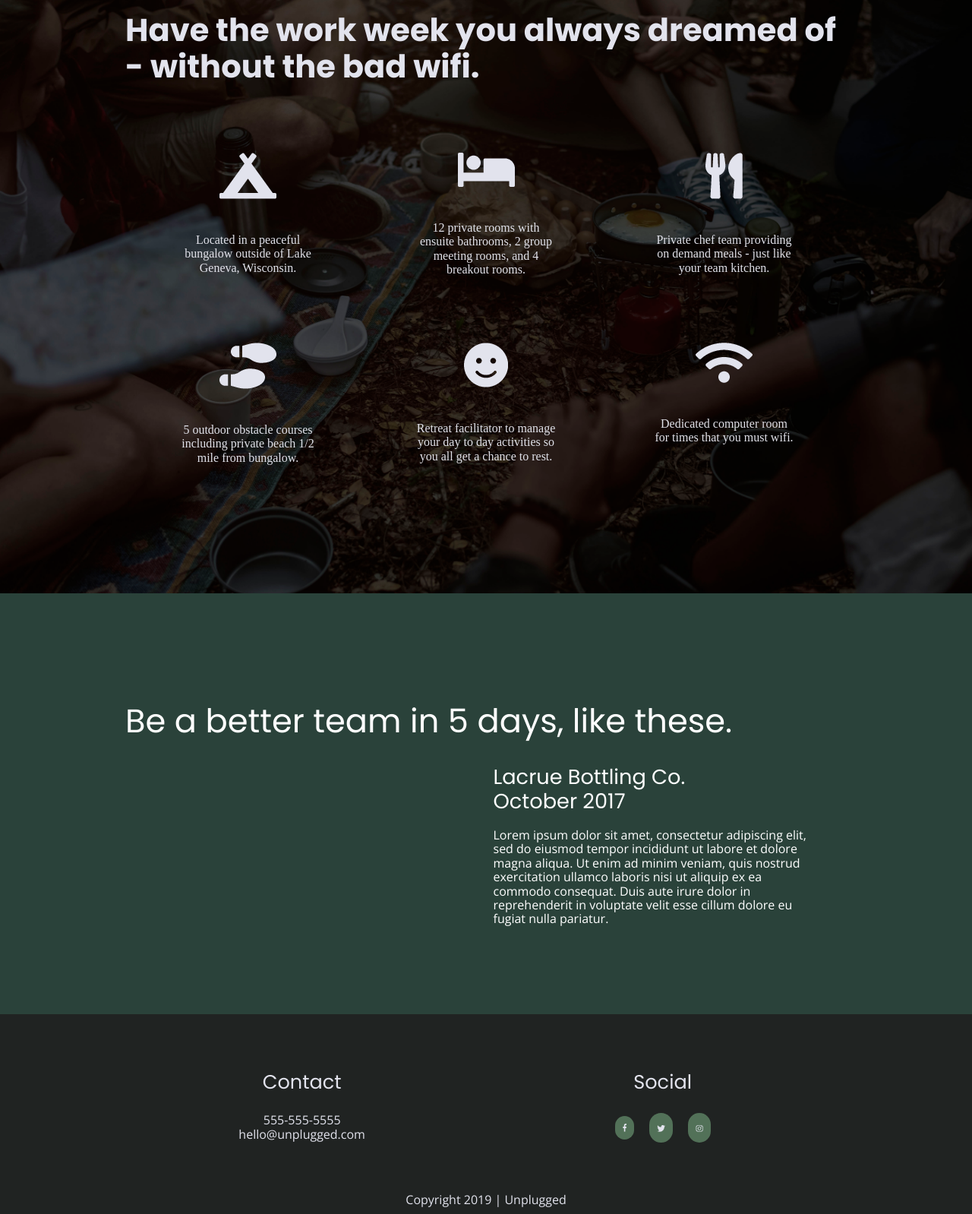
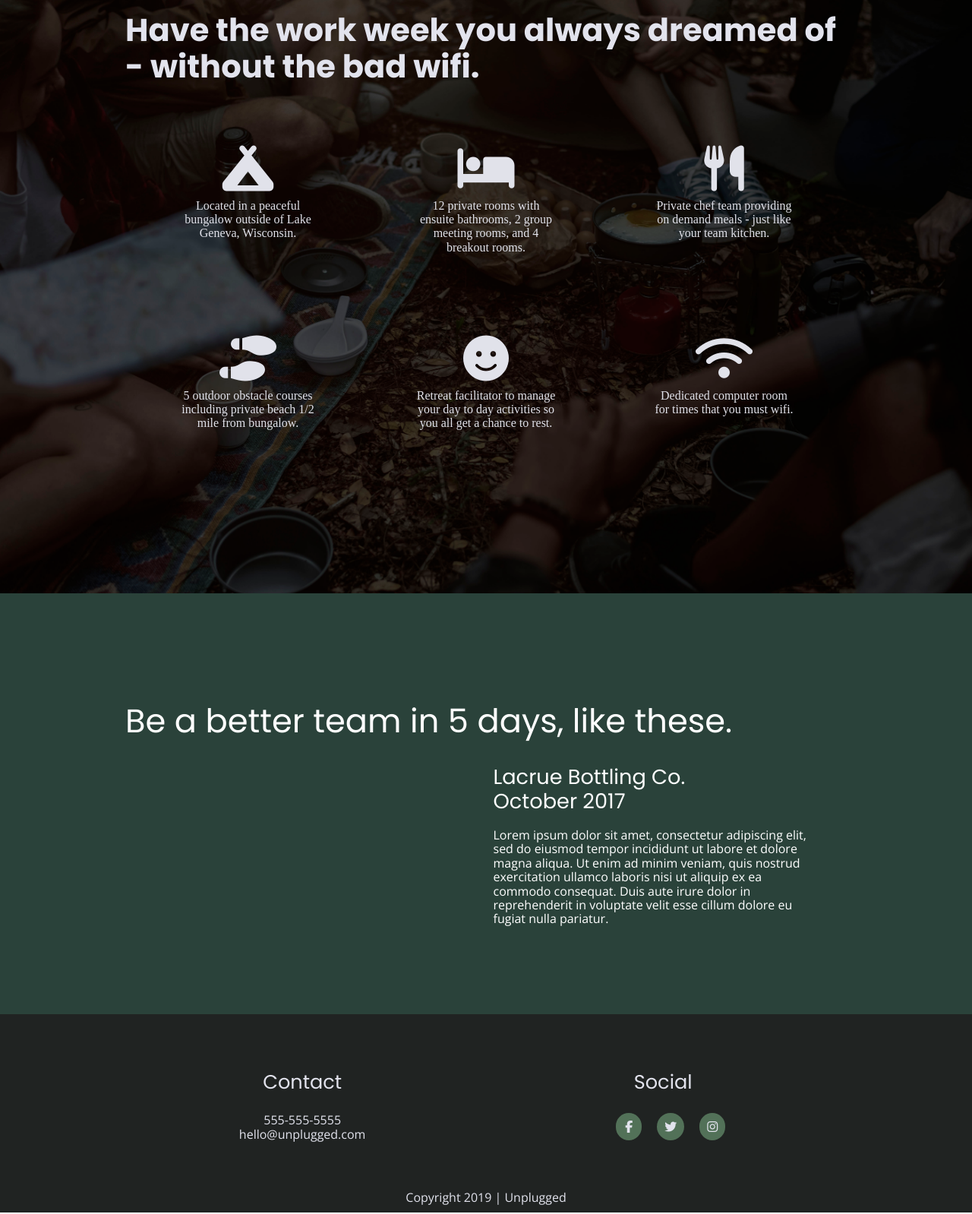
Before and after one commit to gwolf97/unplugged, a website built with Parcel: page index.html in a window 1280 px wide. Shown: the part 1361-2959 px from the top of the page at 76% size. Built offline with nearby package versions, Linux system fonts and the light colour scheme; files whose address does not match are found by name.

Commit message:
Added icons from fontawesome

```diff
--- a/css/main.css
+++ b/css/main.css
@@ -203,12 +203,20 @@ footer h3 {
   margin-left: -20px;
 }
 
+footer i {
+  font-size: 1em;
+}
+
 .social-icons li {
   display: flex;
   text-align: center;
   background-color: #527158;
   padding: 10px 10px;
   border-radius: 30px;
+}
+
+.social-icons .facebook {
+  padding: 10px 12px;
 }
 
 .copyright {
@@ -309,23 +317,28 @@ aside p {
   color: #e2e3ed;
 }
 
+.features i {
+  font-size: 3.75em;
+  margin-bottom: 10px;
+  display: flex;
+}
+
 .features .features-content {
   display: flex;
   justify-content: center;
   align-items: center;
   flex-flow: row wrap;
   width: 100%;
+  margin-top: 80px;
 }
 
 .features p {
+  display: flex;
+  justify-content: center;
   margin: 0;
   font-size: 1em;
   width: 90%;
   color: #e1e2ea;
-}
-
-.features img {
-  margin: 55px 0 45px 0;
 }
 
 .features article {
@@ -334,7 +347,7 @@ aside p {
   align-items: center;
   flex-flow: row wrap;
   width: 55%;
-  height: 225px;
+  height: 200px;
   text-align: center;
   box-sizing: border-box;
 }
--- a/index.html
+++ b/index.html
@@ -25,6 +25,10 @@
       href="https://fonts.googleapis.com/css2?family=Open+Sans:wght@400;700&family=Poppins:wght@400;700&display=swap"
       rel="stylesheet"
     />
+    <script
+      src="https://kit.fontawesome.com/09ee0e927f.js"
+      crossorigin="anonymous"
+    ></script>
   </head>
 
   <body>
@@ -81,54 +85,54 @@
           </div>
           <div class="features-content">
             <article>
-              <figure>
-                <img src="./img/campground.png" />
-              </figure>
+              <p class="font-icon">
+                <i class="fas fa-campground"></i>
+              </p>
               <p>
                 Located in a peaceful bungalow outside of Lake Geneva,
                 Wisconsin.
               </p>
             </article>
             <article>
-              <figure>
-                <img src="./img/bed.png" />
-              </figure>
+              <p>
+                <i class="fas fa-bed"></i>
+              </p>
               <p>
                 12 private rooms with ensuite bathrooms, 2 group meeting rooms,
                 and 4 breakout rooms.
               </p>
             </article>
             <article>
-              <figure>
-                <img src="./img/utensils.png" />
-              </figure>
+              <p>
+                <i class="fas fa-utensils"></i>
+              </p>
               <p>
                 Private chef team providing on demand meals - just like your
                 team kitchen.
               </p>
             </article>
             <article>
-              <figure>
-                <img src="./img/shoe-prints.png" />
-              </figure>
+              <p>
+                <i class="fas fa-shoe-prints"></i>
+              </p>
               <p>
                 5 outdoor obstacle courses including private beach 1/2 mile from
                 bungalow.
               </p>
             </article>
             <article>
-              <figure>
-                <img src="img/smile.png" alt="" />
-              </figure>
+              <p>
+                <i class="fas fa-smile"></i>
+              </p>
               <p>
                 Retreat facilitator to manage your day to day activities so you
                 all get a chance to rest.
               </p>
             </article>
             <article>
-              <figure>
-                <img src="./img/wifi.png" />
-              </figure>
+              <p>
+                <i class="fas fa-wifi"></i>
+              </p>
               <p>Dedicated computer room for times that you must wifi.</p>
             </article>
           </div>
@@ -142,10 +146,10 @@
           </div>
           <article>
             <div class="reviews-img">
-            <figure>
-              <img src="./img/omar-lopez-296944-unsplash.png" alt="" />
-            </figure>
-          </div>
+              <figure>
+                <img src="./img/omar-lopez-296944-unsplash.png" alt="" />
+              </figure>
+            </div>
             <div class="reviews-description">
               <h4>
                 Lacrue Bottling Co. <br />
@@ -164,7 +168,6 @@
         </div>
       </section>
     </main>
-
     <footer>
       <div class="content-wraper">
         <div class="contact">
@@ -174,18 +177,9 @@
         <div class="Social">
           <h3>Social</h3>
           <ul class="social-icons">
-
-              <li>
-                <figure></figure>
-                <img src="./img/facebook.png" /></figure>
-              </li>
-
-            <li>
-              <figure><img src="./img/twitter.png" /></figure>
-            </li>
-            <li>
-              <figure><img src="./img/Instagram.png" /></figure>
-            </li>
+            <li class="facebook"><i class="fab fa-facebook-f"></i></li>
+            <li class="twitter"><i class="fab fa-twitter"></i></li>
+            <li class="instagram"><i class="fab fa-instagram"></i></li>
           </ul>
         </div>
       </div>
```
Also changed, not shown: about/index.html (+7 -3 lines), faq/index.html (+7 -3 lines).
